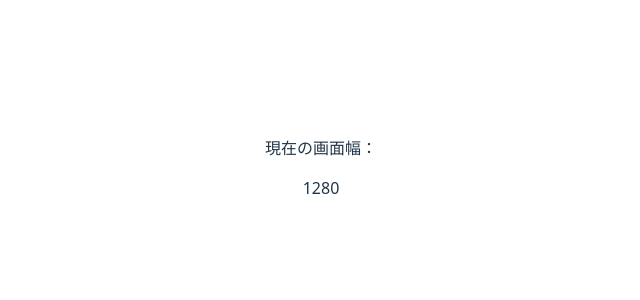
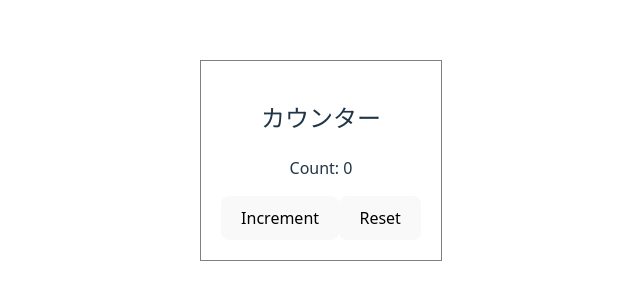
Before and after one commit to D-suke0614/13day-dev-dojo, a React (Vite) app in the folder my-react-app/: page / in a window 1280 px wide. Shown: the part 240-540 px from the top of the page, without its empty margins (319-959 px from the left). Built offline with nearby package versions, Linux system fonts and the light colour scheme.

Commit message:
add: implement Counter and ResetButton components

```diff
--- a/my-react-app/src/App.tsx
+++ b/my-react-app/src/App.tsx
@@ -1,11 +1,11 @@
 import "./App.css";
-import WindowWidthDisplay from "./components/useEffect/WindowWidthDisplay";
+import Counter from "./components/useCallback/Counter";
 
 function App() {
   return (
     <>
       <div>
-        <WindowWidthDisplay />
+        <Counter />
       </div>
     </>
   );
--- /dev/null
+++ b/my-react-app/src/components/useCallback/Counter.tsx
@@ -0,0 +1,22 @@
+import { useCallback, useState } from "react";
+import { MemoizedResetButton } from "./ResetButton";
+
+export default function Counter() {
+  const [count, setCount] = useState(0);
+
+  // 親コンポーネントが再レンダリングされるたびに、この関数も再生成される
+  const handleReset = useCallback(() => {
+    setCount(0);
+  }, []);
+
+  console.log("親コンポーネント 'Counter' がレンダリングされました");
+
+  return (
+    <div style={{ padding: "20px", border: "1px solid gray" }}>
+      <h2>カウンター</h2>
+      <p>Count: {count}</p>
+      <button onClick={() => setCount(count + 1)}>Increment</button>
+      <MemoizedResetButton onReset={handleReset} />
+    </div>
+  );
+}
--- /dev/null
+++ b/my-react-app/src/components/useCallback/ResetButton.tsx
@@ -0,0 +1,14 @@
+import React from "react";
+
+type Props = {
+  onReset: () => void;
+};
+
+// このコンポーネントはpropsが変わらない限り再レンダリングされない
+function ResetButton({ onReset }: Props) {
+  console.log("子コンポーネント 'ResetButton' がレンダリングされました");
+  return <button onClick={onReset}>Reset</button>;
+}
+
+// React.memoでラップして、propsが変更されない限り再レンダリングを防ぐ
+export const MemoizedResetButton = React.memo(ResetButton);
```
